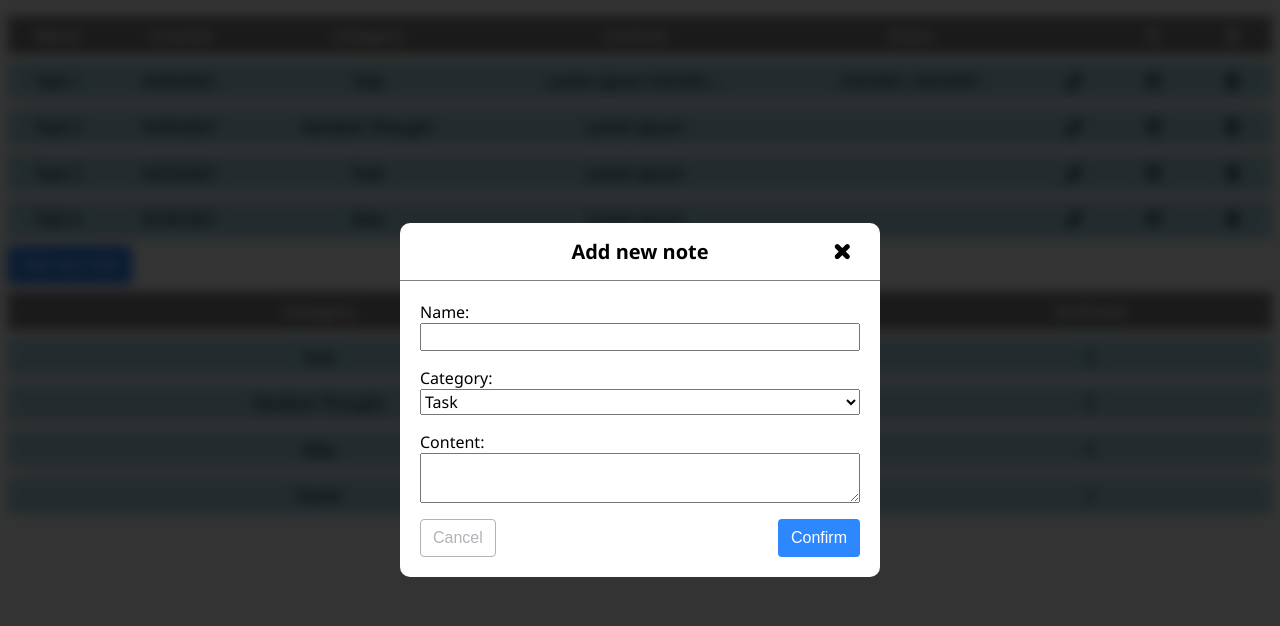
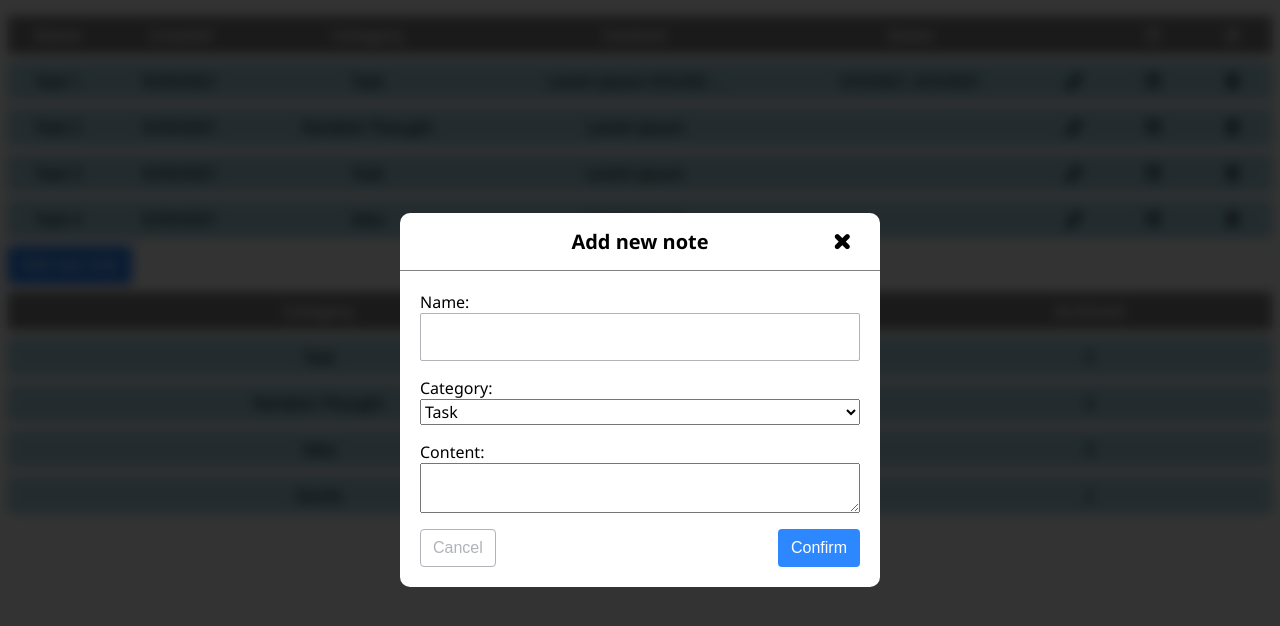
Before and after one commit to vimlut/hometask-2, a React (Create React App) app: page / in a window 1280 px wide. Both pictures are taken after a click on the button "Add new note". Shown: the top 626 px of the page. Built offline with nearby package versions, Linux system fonts and the light colour scheme.

Commit message:
added UIInput

```diff
--- a/src/components/AddNoteModal/AddNoteModal.jsx
+++ b/src/components/AddNoteModal/AddNoteModal.jsx
@@ -1,7 +1,8 @@
+/* eslint-disable react/jsx-no-bind */
 /* eslint-disable jsx-a11y/label-has-associated-control */
 /* eslint-disable react/prop-types */
 import { useState } from 'react';
-import { UIModal, UIButton } from 'components';
+import { UIModal, UIButton, UIInput } from 'components';
 
 const AddNoteModal = (props) => {
   const {
@@ -27,10 +28,9 @@ const AddNoteModal = (props) => {
       <form onSubmit={handleFormSubmit}>
         <div className="form-group">
           <label htmlFor="task-name">Name:</label>
-          <input
+          <UIInput
             id="task-name"
             name="name"
-            type="text"
             value={formData.name}
             onChange={handleFormChange}
             required
--- a/src/components/EditNoteModal/EditNoteModal.jsx
+++ b/src/components/EditNoteModal/EditNoteModal.jsx
@@ -1,7 +1,8 @@
+/* eslint-disable react/jsx-no-bind */
 /* eslint-disable jsx-a11y/label-has-associated-control */
 /* eslint-disable react/prop-types */
 import { useState, useEffect } from 'react';
-import { UIModal, UIButton } from 'components';
+import { UIModal, UIButton, UIInput } from 'components';
 
 const EditNoteModal = (props) => {
   const {
@@ -27,10 +28,9 @@ const EditNoteModal = (props) => {
       <form onSubmit={handleFormSubmit}>
         <div className="form-group">
           <label htmlFor="task-name">Name:</label>
-          <input
+          <UIInput
             id="task-name"
             name="name"
-            type="text"
             value={formData.name}
             onChange={handleFormChange}
             required
--- /dev/null
+++ b/src/components/UI/UIInput/UIInput.jsx
@@ -0,0 +1,55 @@
+/* eslint-disable jsx-a11y/no-autofocus */
+import PropTypes from 'prop-types';
+
+import './UIInput.scss';
+
+const UIInput = (props) => {
+  const {
+    type, name, id, value, onChange, extraClassName, placeholder, required, autofocus, disabled,
+  } = props;
+  const componentClassName = extraClassName ? `ui-input ${extraClassName}` : 'ui-input';
+
+  return (
+    <input
+      type={type}
+      name={name}
+      id={id}
+      value={value}
+      className={componentClassName}
+      onChange={onChange}
+      placeholder={placeholder}
+      required={required}
+      autoFocus={autofocus}
+      disabled={disabled}
+      size={value.length}
+    />
+  );
+};
+
+UIInput.defaultProps = {
+  extraClassName: '',
+  onChange: null,
+  value: '',
+  id: '',
+  type: 'text',
+  name: 'ui-input',
+  placeholder: '',
+  required: false,
+  autofocus: false,
+  disabled: false,
+};
+
+UIInput.propTypes = {
+  type: PropTypes.string,
+  name: PropTypes.string,
+  id: PropTypes.string,
+  extraClassName: PropTypes.string,
+  onChange: PropTypes.func,
+  value: PropTypes.string,
+  placeholder: PropTypes.string,
+  required: PropTypes.bool,
+  autofocus: PropTypes.bool,
+  disabled: PropTypes.bool,
+};
+
+export { UIInput };
--- /dev/null
+++ b/src/components/UI/UIInput/UIInput.scss
@@ -0,0 +1,15 @@
+@import '~styles/variables';
+
+.ui-input {
+  padding: 0.75em;
+  color: var(--color-primary);
+  font-family: $font-primary;
+  border: 1px solid var(--color-secondary);
+  border-radius: 2px;
+  background: none;
+  background-color: inherit;
+  &::placeholder {
+    color: var(--color-secondary);
+    filter: brightness(70%);
+  }
+}
--- /dev/null
+++ b/src/components/UI/UIInput/index.js
@@ -0,0 +1 @@
+export { UIInput } from './UIInput';
--- a/src/components/UI/index.js
+++ b/src/components/UI/index.js
@@ -1,3 +1,4 @@
 export { UIIconButton } from './UIIconButton';
 export { UIButton } from './UIButton';
+export { UIInput } from './UIInput';
 export { UIModal } from './UIModal';
--- a/src/styles/_base.scss
+++ b/src/styles/_base.scss
@@ -12,7 +12,7 @@
 }
 
 body {
-  font-family: 'Segoe UI', Tahoma, Geneva, Verdana, sans-serif;
+  font-family: $font-primary;
 }
 
 input,
--- a/src/styles/_variables.scss
+++ b/src/styles/_variables.scss
@@ -1,6 +1,10 @@
 $link-color: #f5deb3;
 $background-primary: #282c34;
 $color-primary: #fff;
+
+$font-icon: 'fontello';
+$font-primary: 'Segoe UI', Tahoma, Geneva, Verdana, sans-serif;
+$font-secondary: 'Arial Narrow';
 
 //palette
 $color-white: rgb(255, 255, 255);
```
